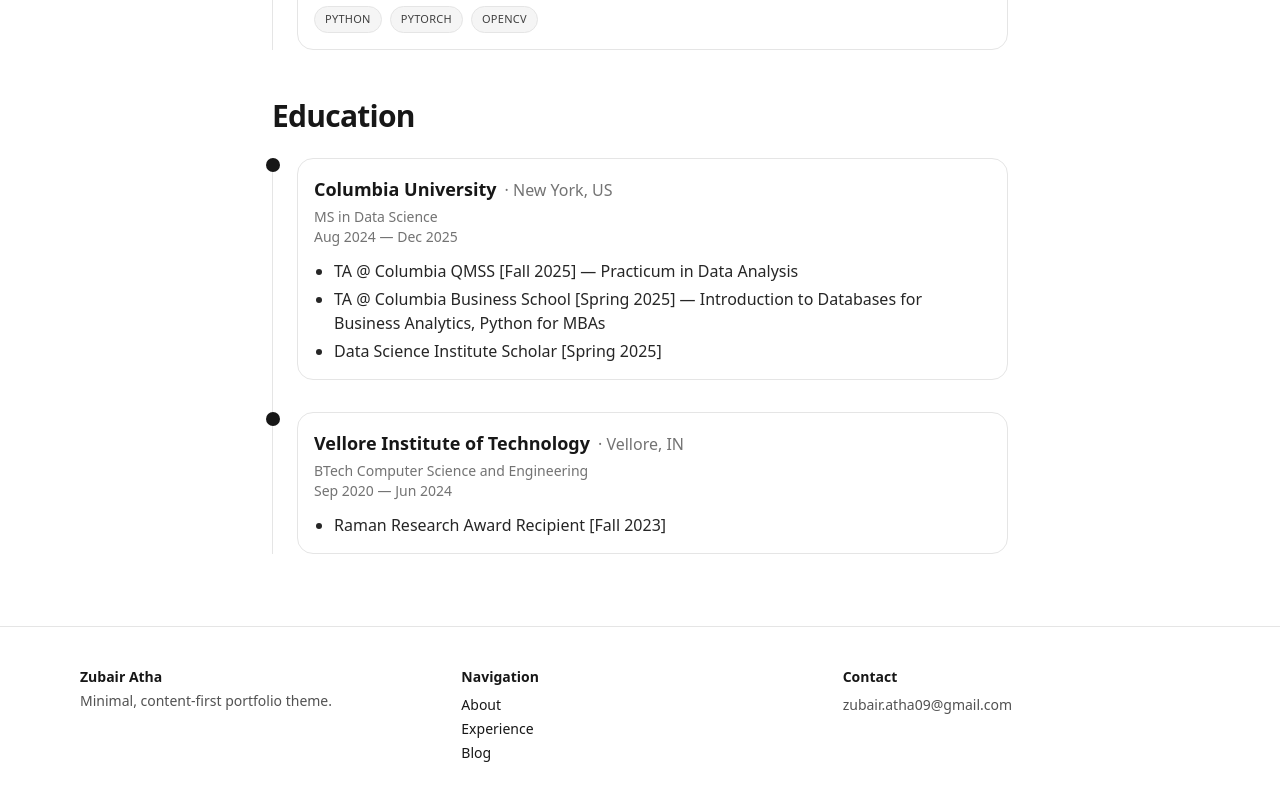
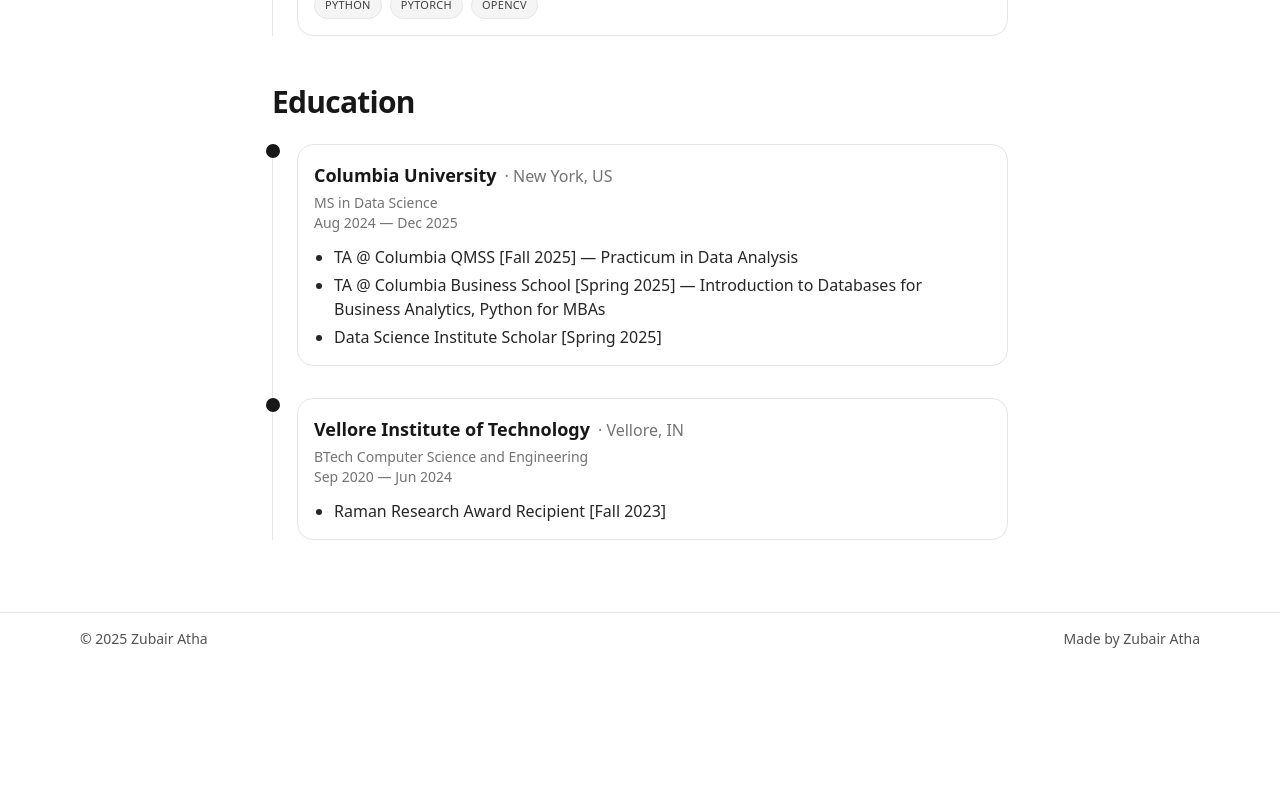
Before and after one commit to zubairatha/portfolio, a Next.js app: page /experience in a window 1280 px wide. Shown: the part 1626-2426 px from the top of the page. After the commit the page ends 2291 px from the top, so only its background shows below. Built offline with nearby package versions, Linux system fonts and the light colour scheme.

Commit message:
style(footer,header): compact minimal footer; email link in header

```diff
--- a/src/components/SiteFooter.tsx
+++ b/src/components/SiteFooter.tsx
@@ -3,27 +3,9 @@
 export default function SiteFooter() {
   return (
     <footer className="border-t border-neutral-200">
-      <div className="mx-auto max-w-6xl px-4 py-10 grid grid-cols-1 sm:grid-cols-3 gap-6 text-sm">
-        <div>
-          <div className="font-semibold">Zubair Atha</div>
-          <p className="mt-1 text-neutral-600 max-w-sm">
-            Minimal, content-first portfolio theme.
-          </p>
-        </div>
-        <div>
-          <div className="font-semibold">Navigation</div>
-          <ul className="mt-2 space-y-1">
-            <li><Link className="hover:underline" href="/about">About</Link></li>
-            <li><Link className="hover:underline" href="/experience">Experience</Link></li>
-            <li><Link className="hover:underline" href="/blog">Blog</Link></li>
-          </ul>
-        </div>
-        <div>
-          <div className="font-semibold">Contact</div>
-          <p className="mt-2 text-neutral-600">
-            <a className="hover:underline" href="mailto:zubair.atha09@gmail.com">zubair.atha09@gmail.com</a>
-          </p>
-        </div>
+      <div className="mx-auto max-w-6xl px-4 py-4 flex items-center justify-between text-sm">
+        <div className="text-neutral-600">© {new Date().getFullYear()} Zubair Atha</div>
+        <div className="text-neutral-600">Made by Zubair Atha</div>
       </div>
     </footer>
   );
--- a/src/components/SiteHeader.tsx
+++ b/src/components/SiteHeader.tsx
@@ -1,7 +1,7 @@
 "use client";
 import Link from "next/link";
 import { usePathname } from "next/navigation";
-import { Github, Linkedin, Menu } from "lucide-react";
+import { Github, Linkedin, Mail, Menu } from "lucide-react";
 import { useState } from "react";
 
 const NAV = [
@@ -18,7 +18,6 @@
       <div className="mx-auto max-w-6xl px-4 py-3 flex items-center justify-between">
         <Link href="/about" className="block">
           <div className="text-xl font-semibold tracking-tight">Zubair Atha</div>
-          <div className="text-sm text-neutral-500">Projects, writing, and notes on AI</div>
         </Link>
         <nav className="hidden md:flex items-center gap-4">
           {NAV.map((item) => {
@@ -39,6 +38,7 @@
           <div className="hidden md:flex items-center gap-2 ml-2">
             <a className="p-2 rounded-lg hover:bg-neutral-100" href="https://github.com/zubairatha" aria-label="GitHub"><Github size={18} /></a>
             <a className="p-2 rounded-lg hover:bg-neutral-100" href="https://www.linkedin.com/in/zubair-atha/" aria-label="LinkedIn"><Linkedin size={18} /></a>
+            <a className="p-2 rounded-lg hover:bg-neutral-100" href="mailto:zubair.atha09@gmail.com" aria-label="Email"><Mail size={18} /></a>
           </div>
         </nav>
         <button className="md:hidden p-2 rounded-lg hover:bg-neutral-100" aria-label="Open menu" onClick={()=>setOpen(true)}>
@@ -57,6 +57,7 @@
             <div className="flex items-center gap-2 pt-2">
               <a className="p-2 rounded-lg hover:bg-neutral-100" href="https://github.com/zubairatha" aria-label="GitHub"><Github size={18} /></a>
               <a className="p-2 rounded-lg hover:bg-neutral-100" href="https://www.linkedin.com/in/zubair-atha/" aria-label="LinkedIn"><Linkedin size={18} /></a>
+              <a className="p-2 rounded-lg hover:bg-neutral-100" href="mailto:zubair.atha09@gmail.com" aria-label="Email"><Mail size={18} /></a>
             </div>
           </div>
         </div>
```
